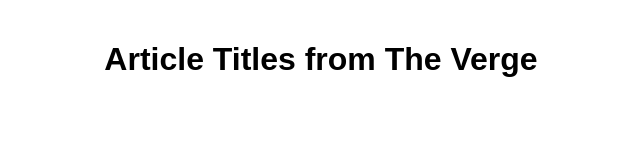
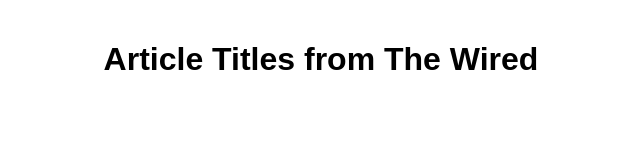
Before and after one commit to jinghao3344/title-Aggregator, a plain HTML site: page main page.html in a window 1280 px wide. Shown: the whole page, without its empty margins (319-959 px from the left). Drawn offline with Linux system fonts and the light colour scheme; no server answers.

Commit message:
Update main page.html

```diff
--- a/main page.html
+++ b/main page.html
@@ -7,7 +7,7 @@
     <link rel="stylesheet" href="Style.css">
 </head>
 <body>
-    <h1>Article Titles from The Verge</h1>
+    <h1>Article Titles from The Wired</h1>
     <ul id="articles"></ul>
     <script src="Fetch Data.js"></script>
 </body>
```
